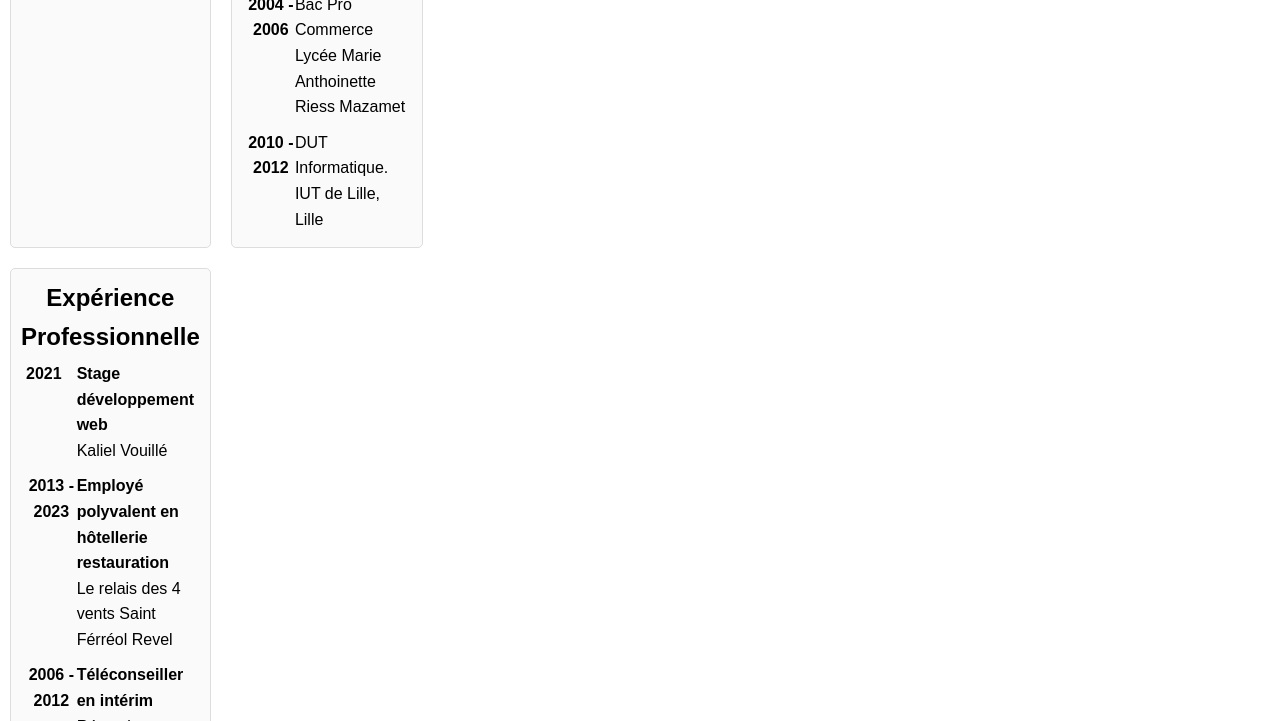
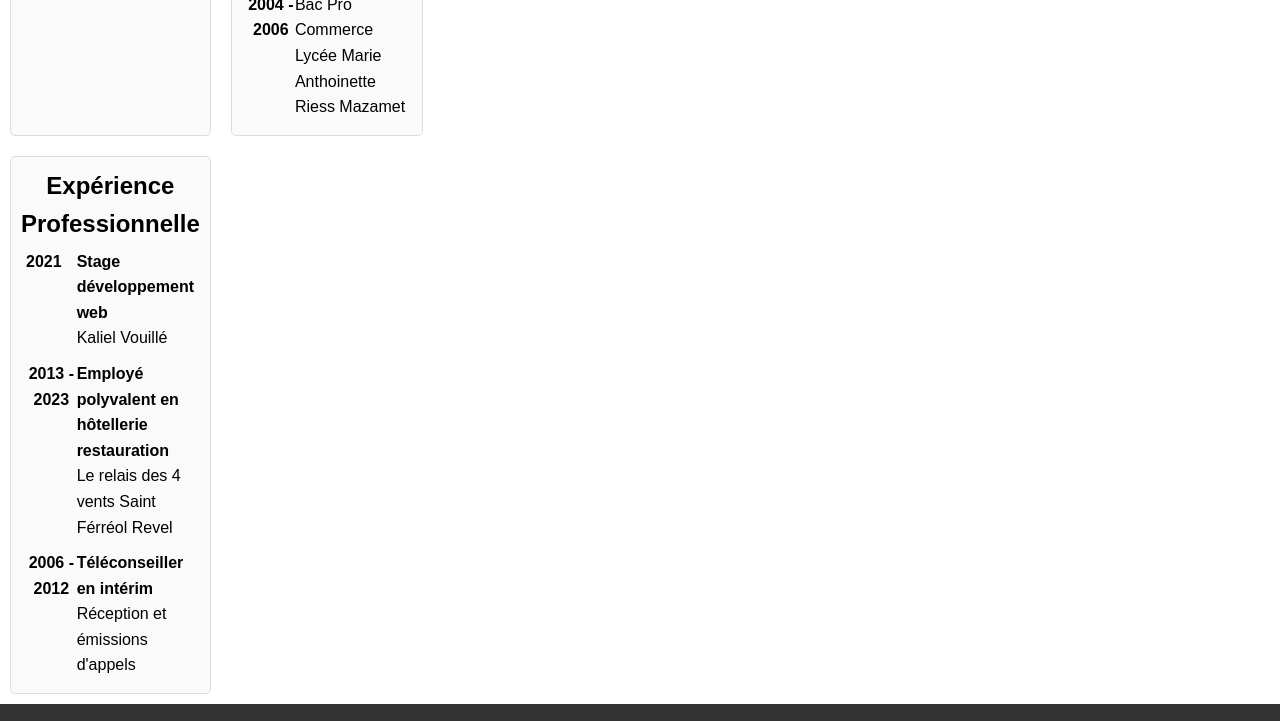
Before and after one commit to Longuevville/CV, a plain HTML site: page index.html in a window 1280 px wide. Shown: the part 1200-1921 px from the top of the page. Drawn offline with Linux system fonts and the light colour scheme.

Commit message:
Update index.html

```diff
--- a/index.html
+++ b/index.html
@@ -98,10 +98,6 @@
                             <span class="periode">2004 - 2006</span>
                             <span class="desc">Bac Pro Commerce Lycée Marie Anthoinette Riess Mazamet</span>
                         </li>
-                        <li class="exp">
-                            <span class="periode">2010 - 2012</span>
-                            <span class="desc">DUT Informatique. IUT de Lille, Lille</span>
-                        </li>
 
                     </ul>
                 </article>
```
